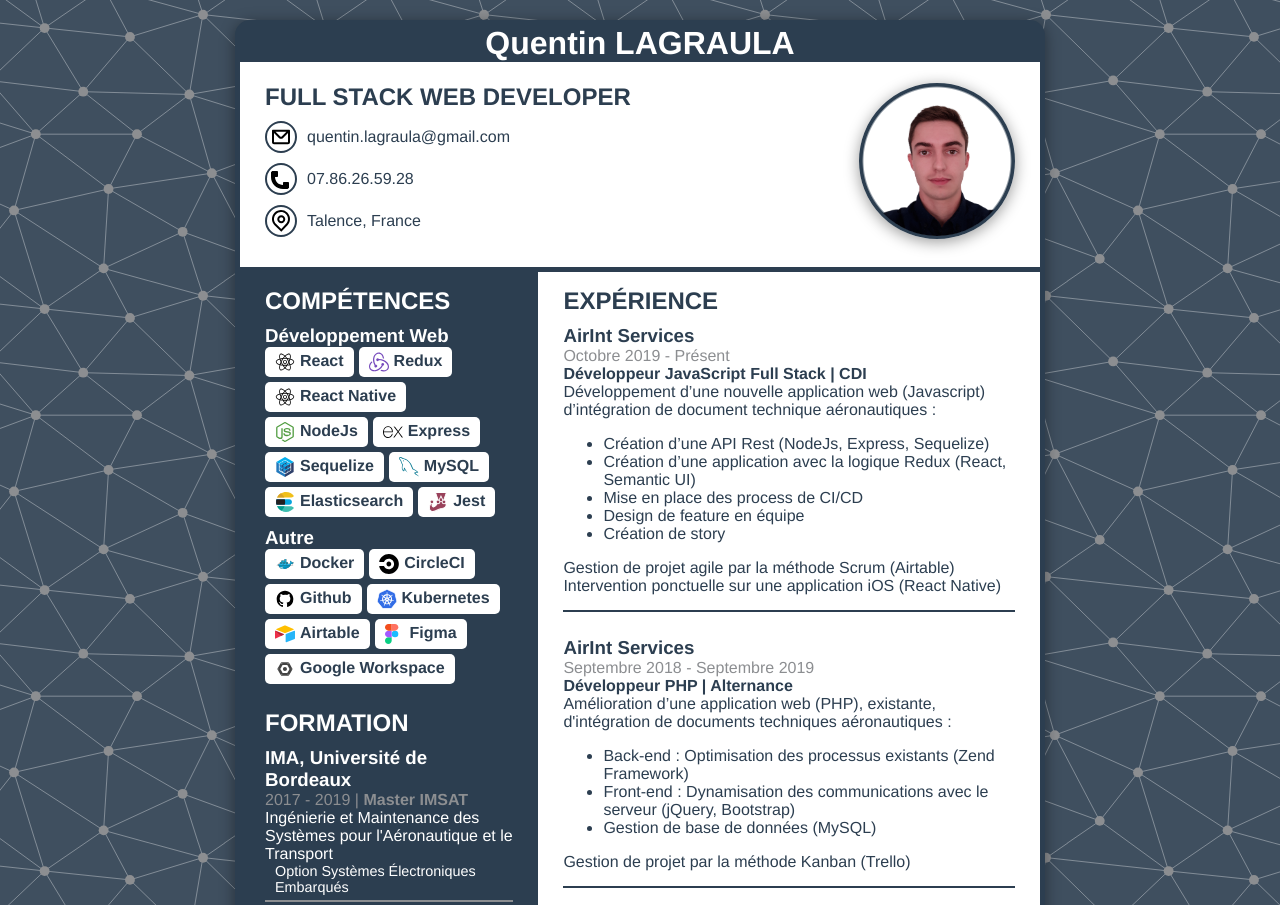
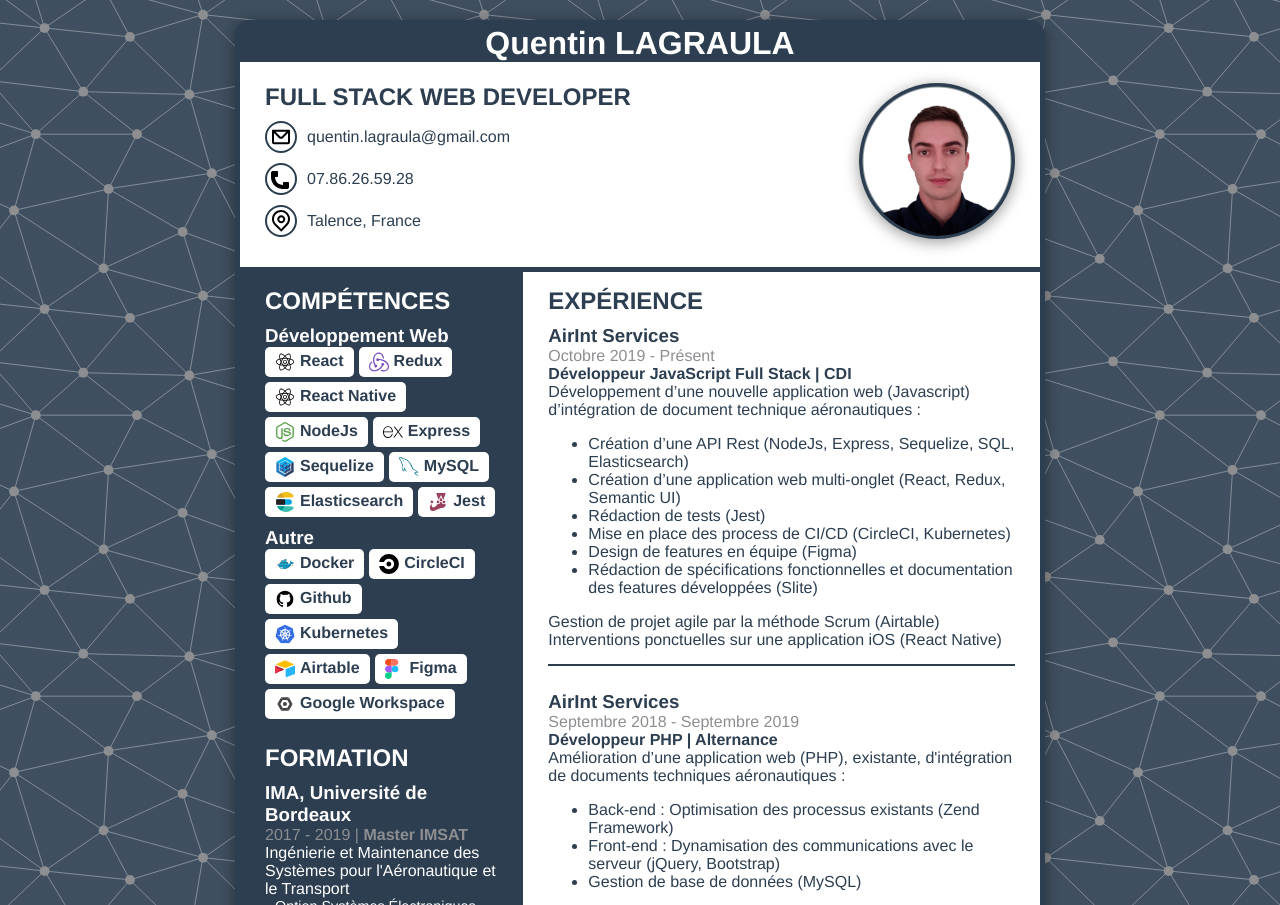
Before and after one commit to QuentinLagraula/CV, a website built with Vite: page index.html in a window 1280 px wide. Shown: the top 905 px of the page. Built offline with nearby package versions, Linux system fonts and the light colour scheme.

Commit message:
Add deploy script

```diff
--- a/index.html
+++ b/index.html
@@ -155,17 +155,26 @@
                 Développement d’une nouvelle application web (Javascript)
                 d’intégration de document technique aéronautiques :
                 <ul>
-                  <li>Création d’une API Rest (NodeJs, Express, Sequelize)</li>
                   <li>
-                    Création d’une application avec la logique Redux (React,
+                    Création d’une API Rest (NodeJs, Express, Sequelize, SQL,
+                    Elasticsearch)
+                  </li>
+                  <li>
+                    Création d’une application web multi-onglet (React, Redux,
                     Semantic UI)
                   </li>
-                  <li>Mise en place des process de CI/CD</li>
-                  <li>Design de feature en équipe</li>
-                  <li>Création de story</li>
+                  <li>Rédaction de tests (Jest)</li>
+                  <li>
+                    Mise en place des process de CI/CD (CircleCI, Kubernetes)
+                  </li>
+                  <li>Design de features en équipe (Figma)</li>
+                  <li>
+                    Rédaction de spécifications fonctionnelles et documentation
+                    des features développées (Slite)
+                  </li>
                 </ul>
                 Gestion de projet agile par la méthode Scrum (Airtable)
-                Intervention ponctuelle sur une application iOS (React Native)
+                Interventions ponctuelles sur une application iOS (React Native)
               </div>
             </div>
             <div class="job">
--- a/package.json
+++ b/package.json
@@ -5,7 +5,8 @@
   "scripts": {
     "dev": "vite",
     "build": "vite build",
-    "preview": "vite preview"
+    "preview": "vite preview",
+    "deploy": "vite build && git add dist -f && git commit --amend --no-edit && git subtree push --prefix dist origin gh-pages  "
   },
   "devDependencies": {
     "vite": "^2.9.0"
--- a/style.css
+++ b/style.css
@@ -108,7 +108,7 @@ label {
 .left {
   background-color: #2c3e50;
   color: white;
-  flex-grow: 1.1;
+  flex-grow: 1;
   flex-basis: 0;
   padding: 15px 25px;
 }
```
Also changed, not shown: dist/index.html, 2 other files.
